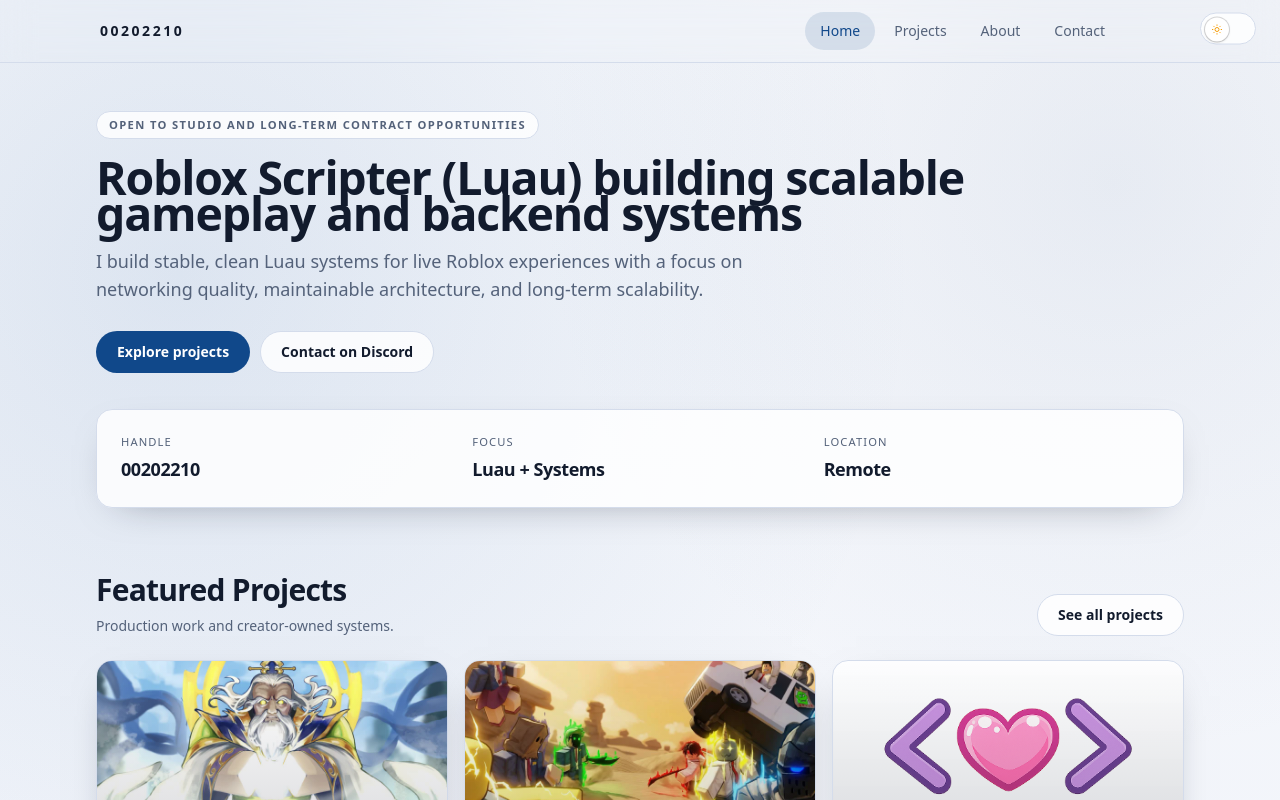
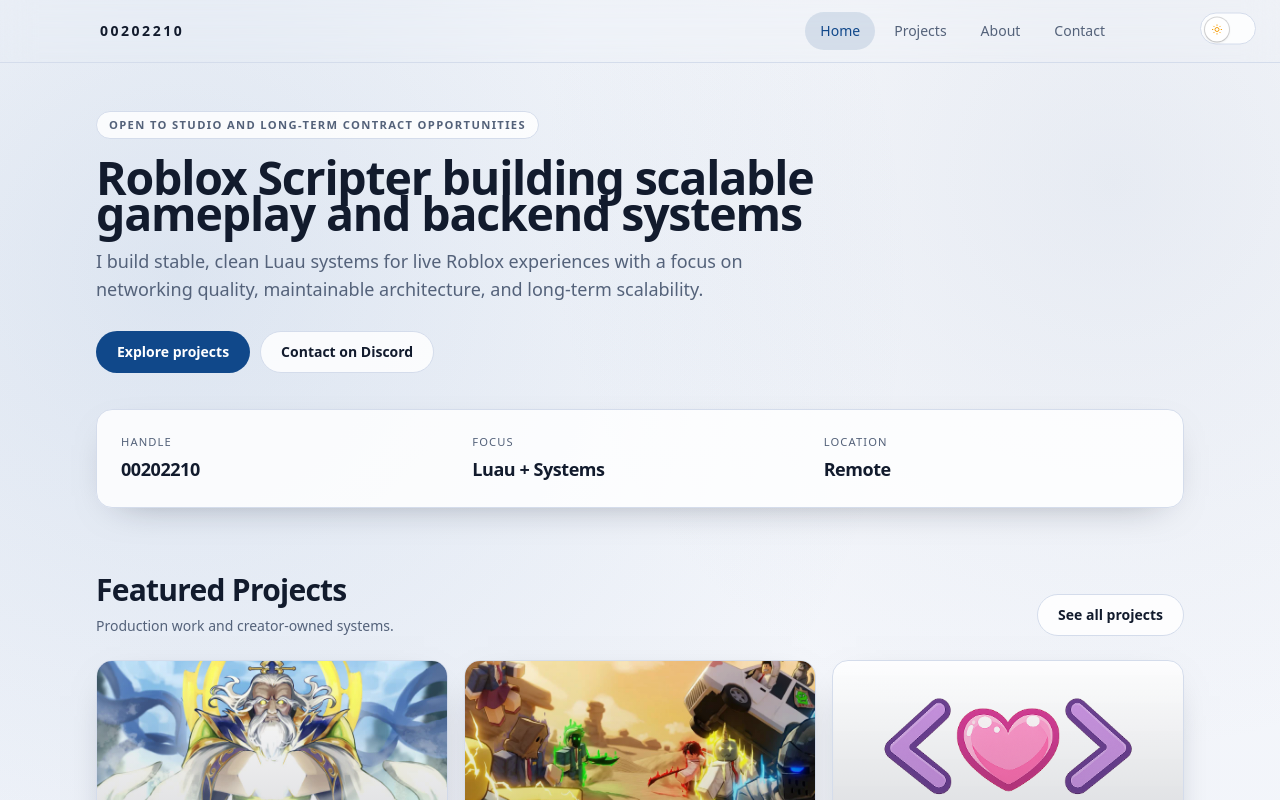
Before and after one commit to 00202210/Portfolio, a Next.js app: page / in a window 1280 px wide. Shown: the top 800 px of the page. Built offline with nearby package versions, Linux system fonts and the light colour scheme.

Commit message:
(fix) removed (luau) from home page

```diff
--- a/src/content/siteData.ts
+++ b/src/content/siteData.ts
@@ -34,7 +34,7 @@
   profile: {
     handle: "00202210",
     displayName: "00202210",
-    headline: "Roblox Scripter (Luau) building scalable gameplay and backend systems",
+    headline: "Roblox Scripter building scalable gameplay and backend systems",
     availability: "Open to studio and long-term contract opportunities",
     location: "Remote",
     yearsActive: "3+ years scripting in Roblox ecosystem",
```
